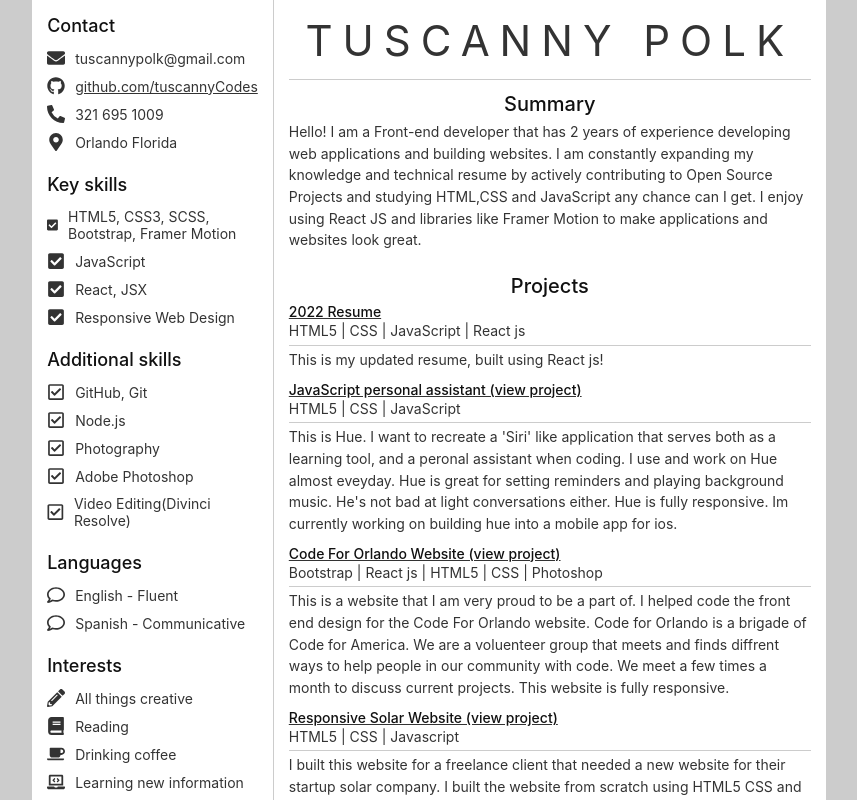
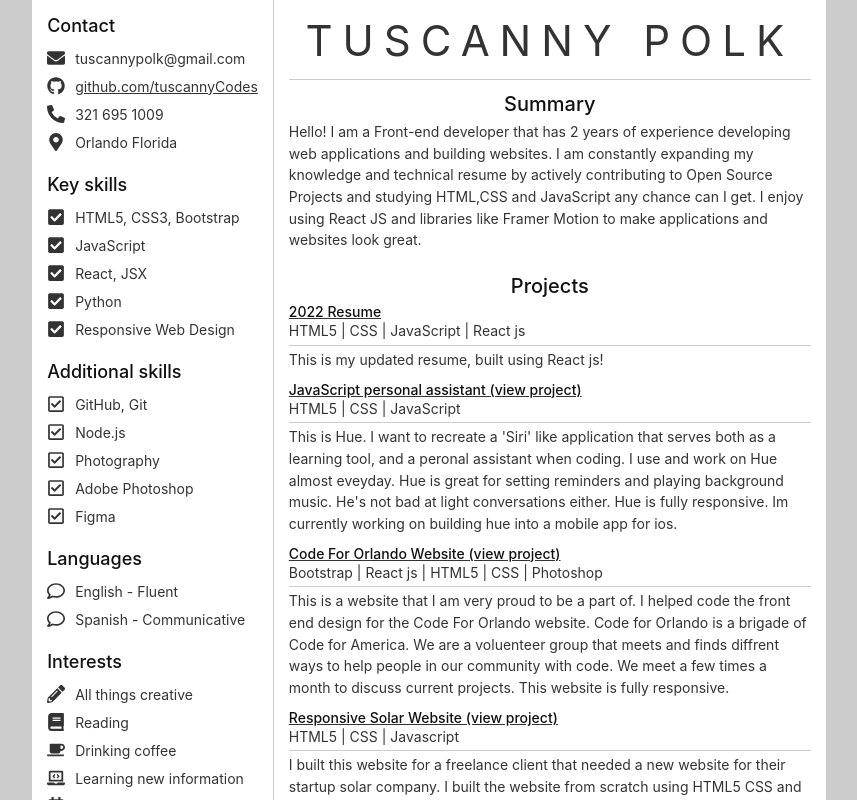
Before and after one commit to tuscannyCodes/Resume-built-with-React, a React (Create React App) app: page / in a window 1280 px wide. Shown: the top 800 px of the page, without its empty margins (211-1068 px from the left). Built offline with nearby package versions, Linux system fonts and the light colour scheme; the HTML template or start-up script is replaced by a standard one.

Commit message:
Minor updates

```diff
--- a/src/data/english.js
+++ b/src/data/english.js
@@ -67,9 +67,10 @@ const data = {
   keySkills: {
     title: 'Key skills',
     list: [
-      { text: 'HTML5, CSS3, SCSS, Bootstrap, Framer Motion' },
+      { text: 'HTML5, CSS3, Bootstrap'},
       { text: 'JavaScript' },
       { text: 'React, JSX' },
+      { text: 'Python'},
       { text: 'Responsive Web Design' },
     ],
   },
@@ -84,7 +85,7 @@ const data = {
       { text: 'Node.js' },
       { text: 'Photography' },
       { text: 'Adobe Photoshop' },
-      { text: 'Video Editing(Divinci Resolve)'},
+      { text: 'Figma'},
     ],
   },
 
```
